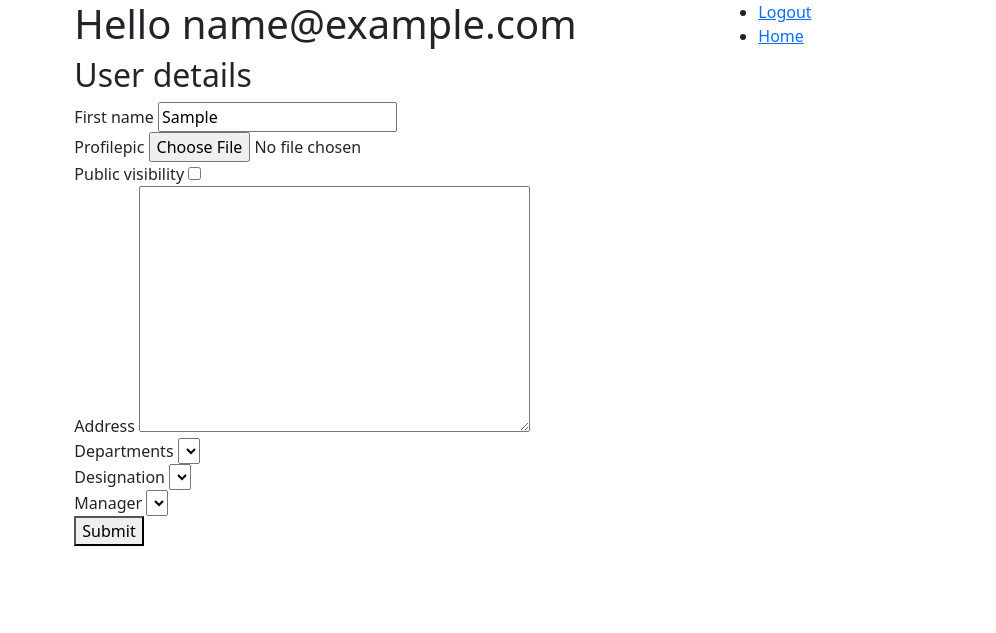
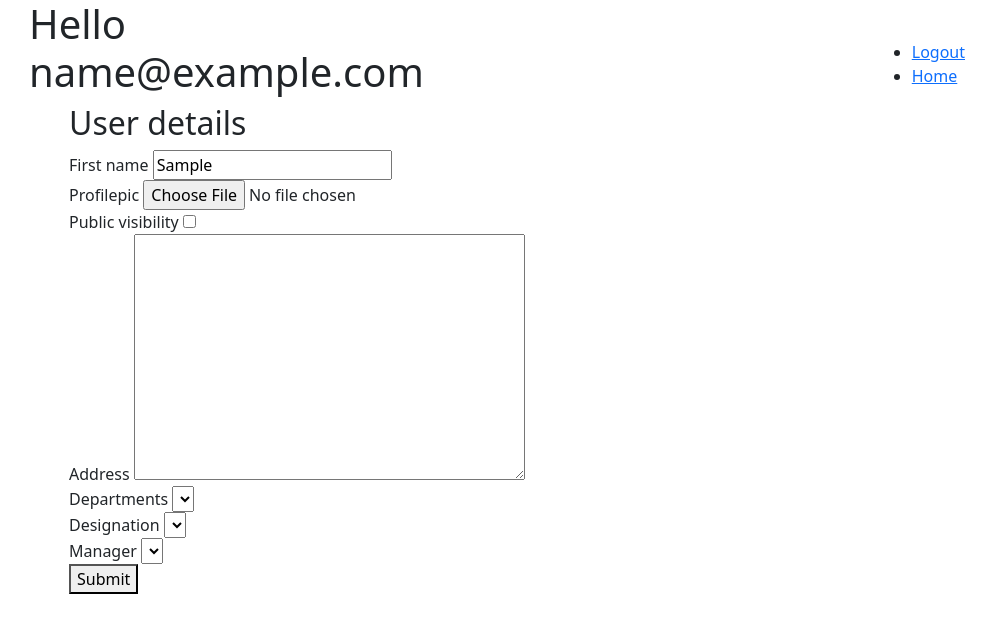
Before and after one commit to FiddleBlink/UserPortal, a Django app: page /profile/1/ in a window 1280 px wide. Shown: the top 633 px of the page, without its empty margins (143-1139 px from the left). Run offline with Django 4.2, Linux system fonts and the light colour scheme; the visitor is signed in with stand-in values (Sample User, id 1); data comes from the database, SQL or seed files in the repository; data that the repository does not hold is empty.

```diff
--- a/base/templates/base/profile.html
+++ b/base/templates/base/profile.html
@@ -1,5 +1,9 @@
 <!DOCTYPE html>
+
+{% load static %}
+
 <html>
+
     <head>
         <meta charset="utf-8">
         <meta http-equiv="X-UA-Compatible" content="IE=edge">
@@ -10,6 +14,7 @@
         <link href="https://cdn.jsdelivr.net/npm/bootstrap@5.3.0/dist/css/bootstrap.min.css" rel="stylesheet"
             integrity="sha384-9ndCyUaIbzAi2FUVXJi0CjmCapSmO7SnpJef0486qhLnuZ2cdeRhO02iuK6FUUVM" crossorigin="anonymous">
     </head>
+
     <body>
         {% if messages %}
         <ul class="messages">
@@ -18,11 +23,22 @@
             {% endfor %}
         </ul>
         {% endif %}
+        <div class="container w-75">
             <div class="row d-flex justify-content-center">
                 <div class="col-md-6">
                     <h1>
                         Hello {{request.user}}
                     </h1>
+                </div>
+                <div class="col-md-6 d-flex align-items-end justify-content-end">
+                    <ul>
+                        <li><a href="{% url 'logout' %}">Logout</a></li>
+                        <li><a href="{% url 'home' %}">Home</a></li>
+                    </ul>
+                </div>
+            </div>
+            <div class="row d-flex justify-content-center">
+                <div class="col-md-11">
                     <h2>User details</h2>
                     <form action="" method="POST" enctype="multipart/form-data" id="myform">
                         {% csrf_token %}
@@ -37,7 +53,8 @@
                             <label for="Departments">Departments</label>
                             <select id="Departments" name="dept">
                                 {% for dept in depts %}
-                            <option value="{{dept.name}}" {% if dept.name == user.department.name %} selected {% endif %}>{{dept.name}}</option>
+                                <option value="{{dept.name}}" {% if dept.name == user.department.name %} selected {% endif %}>
+                                    {{dept.name}}</option>
                                 {% endfor %}
                             </select>
                         </div>
@@ -58,25 +75,21 @@
                     </form>
 
                 </div>
-            <div class="col-md-2">
-                <ul>
-                    <li><a href="{% url 'logout' %}">Logout</a></li>
-                    <li><a href="{% url 'home' %}">Home</a></li>
-                </ul>
             </div>
         </div>
+
 
         <script src="https://code.jquery.com/jquery-3.6.0.min.js"></script>
 
         <script>
-            $('#Departments').change(function(){        //This script is run if the department selection is changed
+            $('#Departments').change(function () {        //This script is run if the department selection is changed
                 var selectedDepartment = $(this).val();     //This takes the value of the current department selection
 
                 $.ajax({        //Sending an AJAX GET response to server to get the dynamic values for the department
                     url: '/getdesig/',
                     type: 'GET',
                     data: { department: selectedDepartment },
-                    success: function(response){
+                    success: function (response) {
                         $('#Designation').html(response);
                     }
                 });
@@ -85,13 +98,13 @@
                     url: '/getmanager/',
                     type: 'GET',
                     data: { department: selectedDepartment },
-                    success: function(response){
+                    success: function (response) {
                         $('#Manager').html(response);
                     }
                 });
             });
 
-            $(document).ready( function () {        //this script is run everytime the page is reload
+            $(document).ready(function () {        //this script is run everytime the page is reload
 
                 var selectedDepartment = $('#Departments').val();
 
@@ -115,8 +128,10 @@
             });
         </script>
 
+        <script src="{% static 'js/Dynamictable.js' %}"></script>
         <script src="https://cdn.jsdelivr.net/npm/bootstrap@5.3.0/dist/js/bootstrap.bundle.min.js"
             integrity="sha384-geWF76RCwLtnZ8qwWowPQNguL3RmwHVBC9FhGdlKrxdiJJigb/j/68SIy3Te4Bkz"
             crossorigin="anonymous"></script>
     </body>
+
 </html>
--- a/static/js/Dynamictable.js
+++ b/static/js/Dynamictable.js
@@ -1,6 +1,8 @@
 var userList = []
 
-$("#ShowUsers").click(function () {     //Everytime the show users button is clicked this script will run
+$("#ShowUsers").click(function () {
+    const tableBody = document.getElementById("TableOfUsers");
+    tableBody.innerHTML = "";    //Everytime the show users button is clicked this script will run
     getusers();
 });
 
```
Lines whose indentation alone changed are shown as unchanged.
